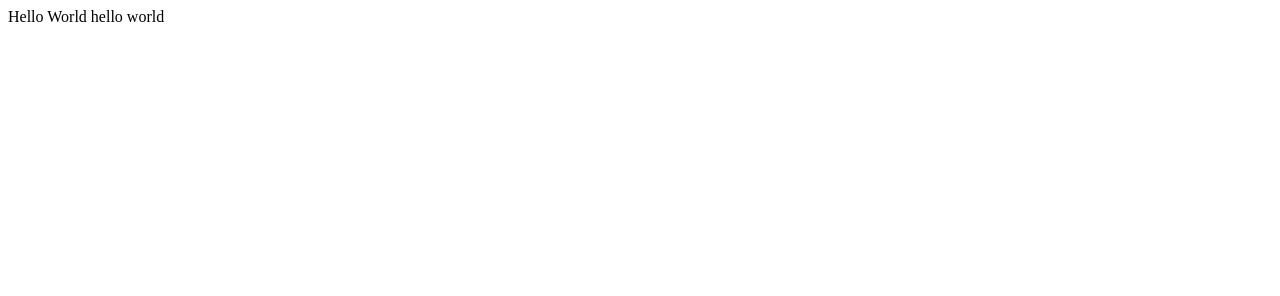
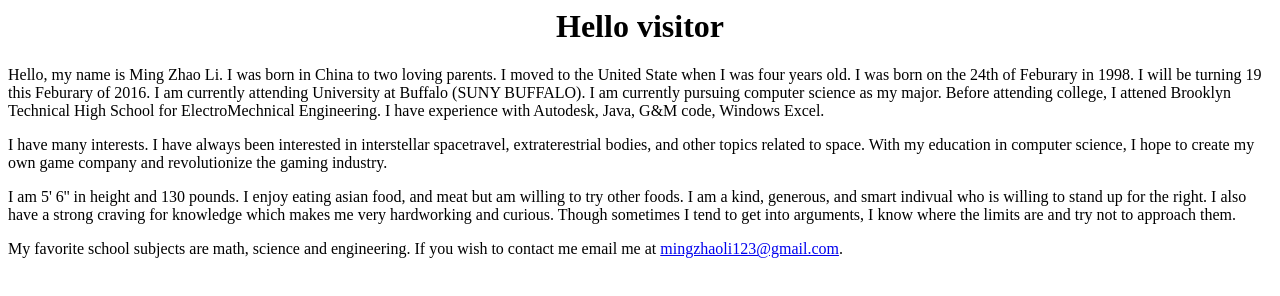
Before and after one commit to mingzhaoli/mingzhaoli.github.io, a plain HTML site: page index.html in a window 1280 px wide. Drawn offline with Linux system fonts and the light colour scheme.

Commit message:
Update index.html

```diff
--- a/index.html
+++ b/index.html
@@ -1,2 +1,5 @@
-Hello World
-<h> hello world </h>
+<h1 style="text-align: center;"><strong>Hello visitor</strong></h1>
+<p>Hello, my name is Ming Zhao Li. I was born in China to two loving parents. I moved to the United State when I was four years old. I was born on the 24th of Feburary in 1998. I will be turning 19 this Feburary of 2016. I am currently attending University at Buffalo (SUNY BUFFALO). I am currently pursuing computer science as my major. Before attending college, I attened Brooklyn Technical High School for ElectroMechnical Engineering. I have experience with Autodesk, Java, G&amp;M code, Windows Excel.&nbsp;</p>
+<p>I have many interests. I have always been interested in interstellar spacetravel, extraterestrial bodies, and other topics related to space. With my education in computer science, I hope to create my own game company and revolutionize the gaming industry.</p>
+<p>I am 5' 6'' in height and 130 pounds. I enjoy eating asian food, and meat but am willing to try other foods. I am a kind, generous, and smart indivual who is willing to stand up for the right. I also have a strong craving for knowledge which makes me very hardworking and curious. Though sometimes I tend to get into arguments, I know where the limits are and try not to approach them.&nbsp;</p>
+<p>My favorite school subjects are math, science and engineering. If you wish to contact me email me at <a href="mailto:mingzhaoli123@gmail.com">mingzhaoli123@gmail.com</a>.&nbsp;</p>
```
